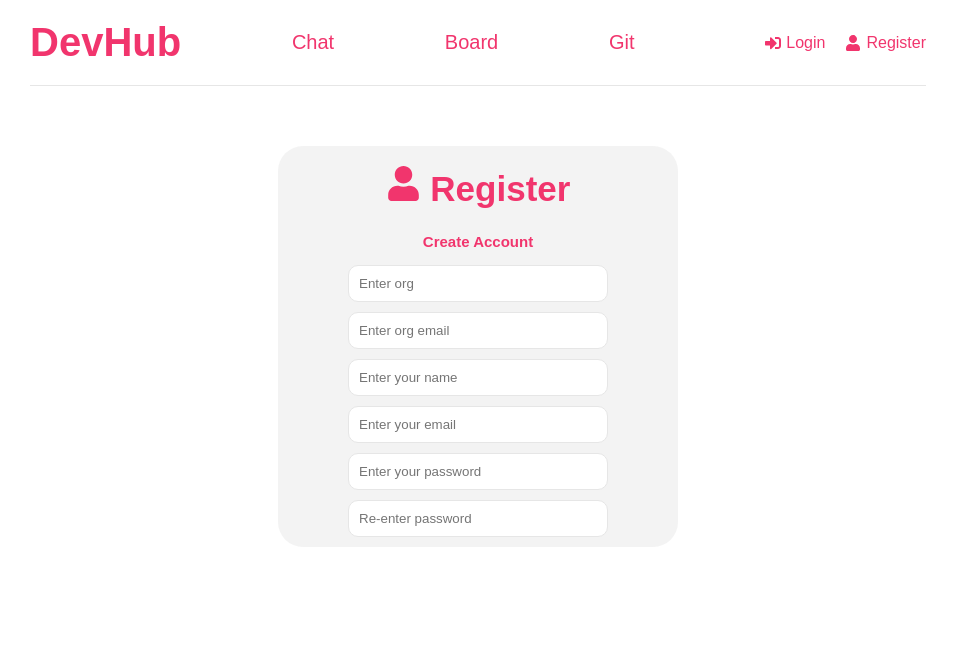
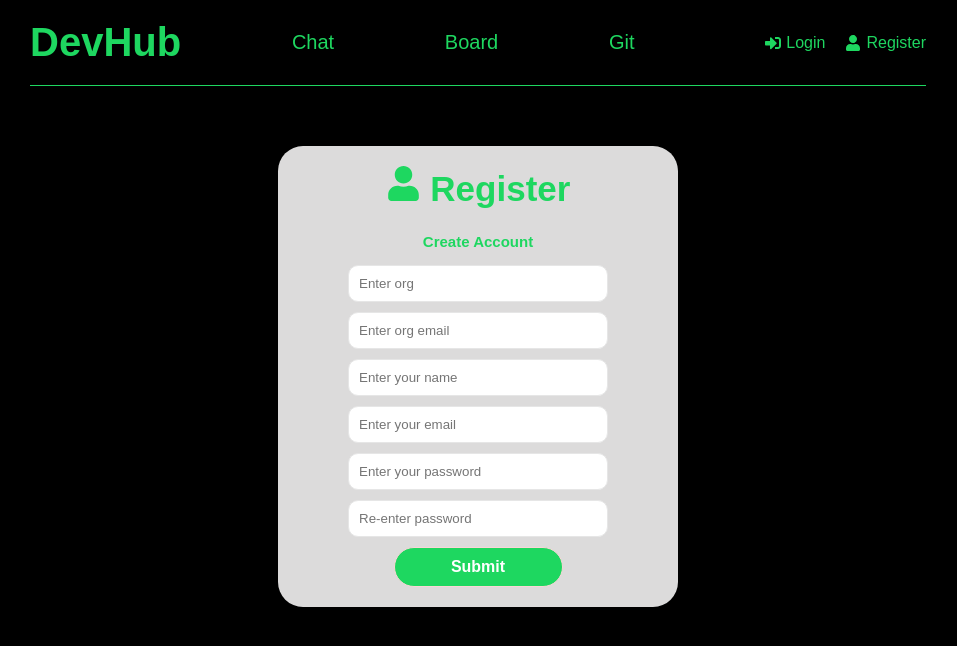
Before and after one commit to MustafaK99/DevHub, a React (Create React App) app in the folder client/: page /Register in a window 1280 px wide. Shown: the top 646 px of the page, without its empty margins (162-1119 px from the left). Built offline with nearby package versions, Linux system fonts and the light colour scheme.

Commit message:
added more stuff to register and started dropdown project list

```diff
--- a/client/src/index.css
+++ b/client/src/index.css
@@ -9,6 +9,7 @@
 body {
   font-family: 'Poppins', sans-serif;
   height: 100vh;
+  background-color: #000;
 }
 
 a {
@@ -44,20 +45,20 @@ h3 {
 }
 
 .logo {
-  color: #f1356d;
+  color: rgba(30, 215,96,1);
   font-size: 40px;
   font-family: Arial, Helvetica, sans-serif;
   font-weight: bold;
 }
 
 .middleLinks{
-  color: #f1356d;
+  color: rgba(30, 215,96,1);
   font-size: 20px;
   font-weight:lighter;
 }
 
 .middleLinks:hover{
-  color:rgb(0, 0, 0)
+  color:rgb(255,255,255,1)
 }
 
 .header {
@@ -65,7 +66,7 @@ h3 {
   justify-content: space-between;
   align-items: center;
   padding: 20px 0;
-  border-bottom: 1px solid #e6e6e6;
+  border-bottom: 1px solid rgba(30, 215,96,1);
   margin-bottom: 60px;
 
 }
@@ -83,12 +84,12 @@ h3 {
 .header ul li a {
   display: flex;
   align-items: center;
-  color:#f1356d;
+  color: rgba(30, 215,96,1);
 
 }
 
 .header ul li a:hover {
-  color: rgb(0, 0, 0);
+  color: white;
 }
 
 .header ul li a svg {
@@ -157,10 +158,9 @@ h3 {
 
 .btn {
   padding: 10px 20px;
-  border: 1px solid #000;
-  border-radius: 5px;
-  background: #000;
-  color: #fff;
+  border-radius: 25px;
+  background:  rgba(30, 215,96,1);
+  color: rgba(255,255,255,1);
   font-size: 16px;
   font-weight: 700;
   cursor: pointer;
@@ -181,7 +181,7 @@ h3 {
 }
 
 .btn-block {
-  width: 100%;
+  width: 65%;
   margin-bottom: 20px;
 }
 
--- a/client/src/pages/Board/Board.js
+++ b/client/src/pages/Board/Board.js
@@ -80,6 +80,13 @@ const Board = () => {
     };
 
     return (
+       <>
+         <select className='project-list' name="projects" id="projects">
+           <option value="project1">Prj1</option>
+            <option value="project2">Prj2</option>
+            <option value="project3">Prj3</option>
+            <option value="project4">Prj4</option>
+         </select>
         <div className={"row"}>
             {["open", "in progress", "in review", "done"].map(status => {
                 return (
@@ -110,6 +117,7 @@ const Board = () => {
                 );
             })}
         </div>
+     </>
     );
 };
 
--- a/client/src/pages/Board/board.css
+++ b/client/src/pages/Board/board.css
@@ -3,9 +3,7 @@
 :root {
     --primary-color: rgb(62, 100, 255);
     --complete-color: #27aa80;
-    --text-color: #8B94A7;
     --disabled-color: #fad6d6;
-    --background-color: #F1F3F5;
     --ggs: 1.1;
 }
 
@@ -80,6 +78,7 @@ select {
     padding: 10px 14px;
     border-radius: 5px;
     z-index: 1;
+    color: #8B94A7;
     background-color: white;
 }
 
@@ -108,7 +107,7 @@ select {
     flex-direction: column;
     margin: 20px;
     padding: 20px;
-    background-color: var(--background-color);
+    background-color:rgb(220, 219, 219);
     border-radius: 5px;
 }
 
@@ -227,3 +226,14 @@ select {
     padding: 2px 6px;
     font-weight: 600;
 }
+
+.project-list{
+    position: relative;
+    padding: 10px;
+    border: none;
+    border-right: 10px solid #fff;
+    outline: none;
+    width: 200px;
+    border-radius: 4px;
+    box-shadow: 0 15px 25px rgba(0, 0, 0, 0.1);
+}
--- a/client/src/pages/Register/Register.css
+++ b/client/src/pages/Register/Register.css
@@ -2,7 +2,7 @@
 
 
 .page-container{
-    background-color: white;
+    background-color: black;
     margin-top: 60px;
 }
 .header {
@@ -19,20 +19,19 @@
     width: 100%;
     margin: 0 auto;
     position: relative;
-    background-color:rgba(137, 137, 137, 0.1);
-    background-color: rgba(241, 53, 109, 0.);
+    background-color:rgb(220, 219, 219);
     border-radius: 25px;
   }
 
 .form-group h1{
-    color: rgba(241, 53, 109, 1);
+    color: rgba(30, 215,96,1);
     font-size: 35px;
     font-weight: bold;
     margin-top: 20px;
 }
 
 .form-group p{
-    color:rgba(241, 53, 109, 1);
+    color: rgba(30, 215,96,1);
     font-size: 15px;
     font-weight: bold;
 }
@@ -46,5 +45,4 @@
     justify-content: center;
     flex-direction: column;
     width: 65%;
-
 }
--- a/client/src/pages/Register/Register.js
+++ b/client/src/pages/Register/Register.js
@@ -17,7 +17,16 @@ const Register = ()=> {
 
     const {organisation, organisationEmail, name, email, password, password2} = formData
 
-    const onChange = () => {}
+    const onChange = (e) => {
+        setFormData((prevState) => ({
+            ...prevState,
+            [e.target.name]: e.target.value,
+        }) )
+    }
+
+    const onSubmit = (e) => {
+        e.preventDefault()
+    }
 
     return(
     <div className='page-container'>
@@ -26,7 +35,7 @@ const Register = ()=> {
                     <FaUser /> Register
                 </h1>
                 <p>Create Account</p>
-                <form className='form-container'>
+                <form className='form-container' onSubmit={onSubmit}>
                     <input type="text" id='organisation'
                     name='organisation' value={organisation} placeholder='Enter org'
                     onChange={onChange}
@@ -54,7 +63,7 @@ const Register = ()=> {
                     name='password2' value={password2} placeholder='Re-enter password'
                     onChange={onChange}
                     />
-
+                     <button type="submit" className='btn btn-block'>Submit</button>
                 </form>
         </section>
     </div>
```
